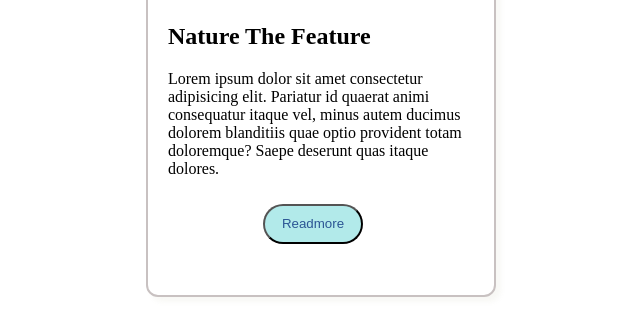
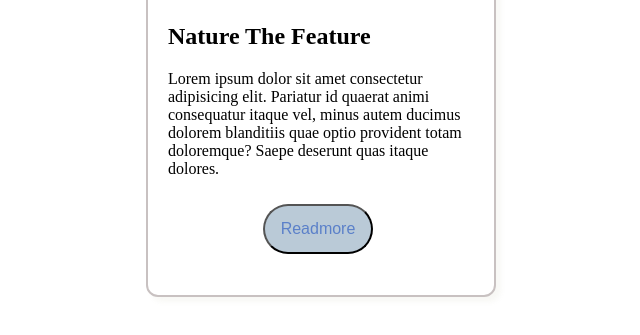
Before and after one commit to VIJAYASEELAM/FULLSTACK, a plain HTML site: page CSS_CARD/index.html in a window 1280 px wide. Shown: the part 393-728 px from the top of the page, without its empty margins (319-959 px from the left). Drawn offline with Linux system fonts and the light colour scheme.

Commit message:
card is ready

```diff
--- a/CSS_CARD/style.css
+++ b/CSS_CARD/style.css
@@ -50,11 +50,13 @@
    display: inline-block;
 }
 .read{
-    border-radius: 20px;
+    border-radius: 50px;
     margin-left: 105px;
     box-sizing: border-box;
-    width: 100px;
-    color: rgb(43, 85, 148);
-    background-color: rgb(178, 234, 234);
-    height: 40px;
+    width: 110px;
+    font-size: 16px;
+    font-family: fantasy;
+    color: rgb(91, 128, 201);
+    background-color: rgb(186, 202, 215);
+    height: 50px;
 }
```
